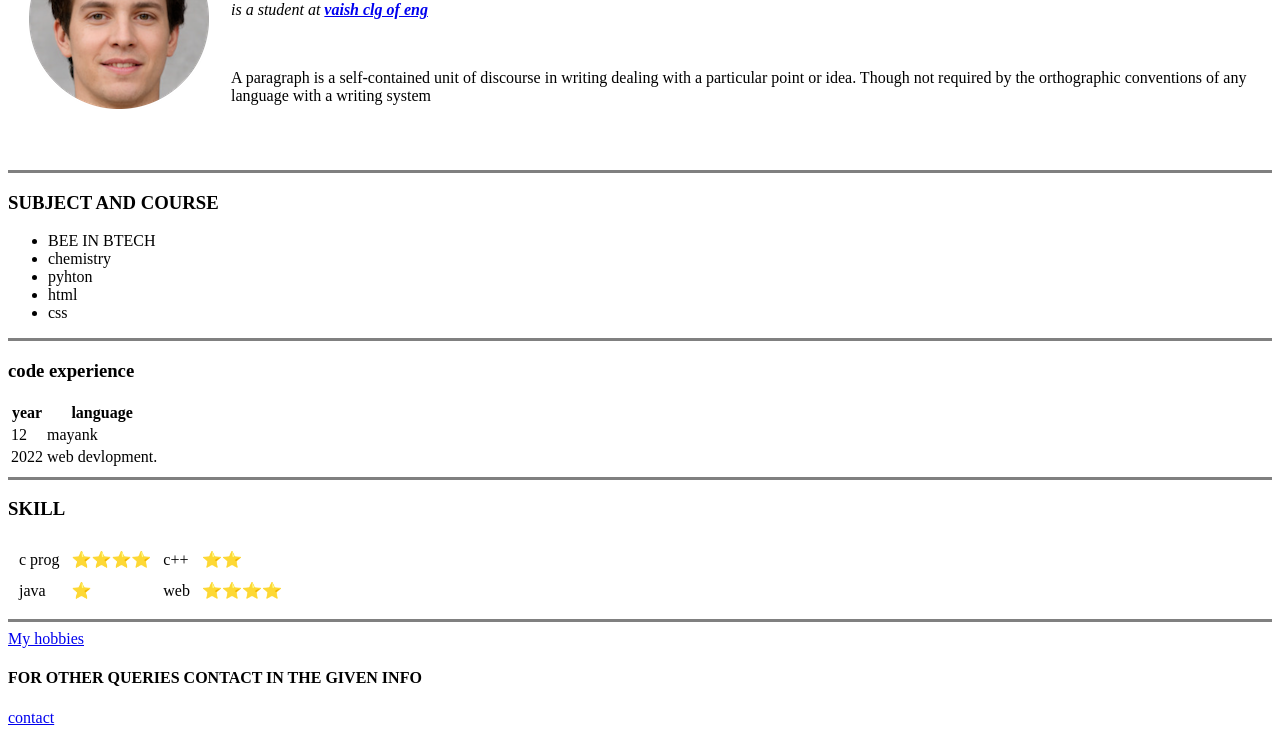
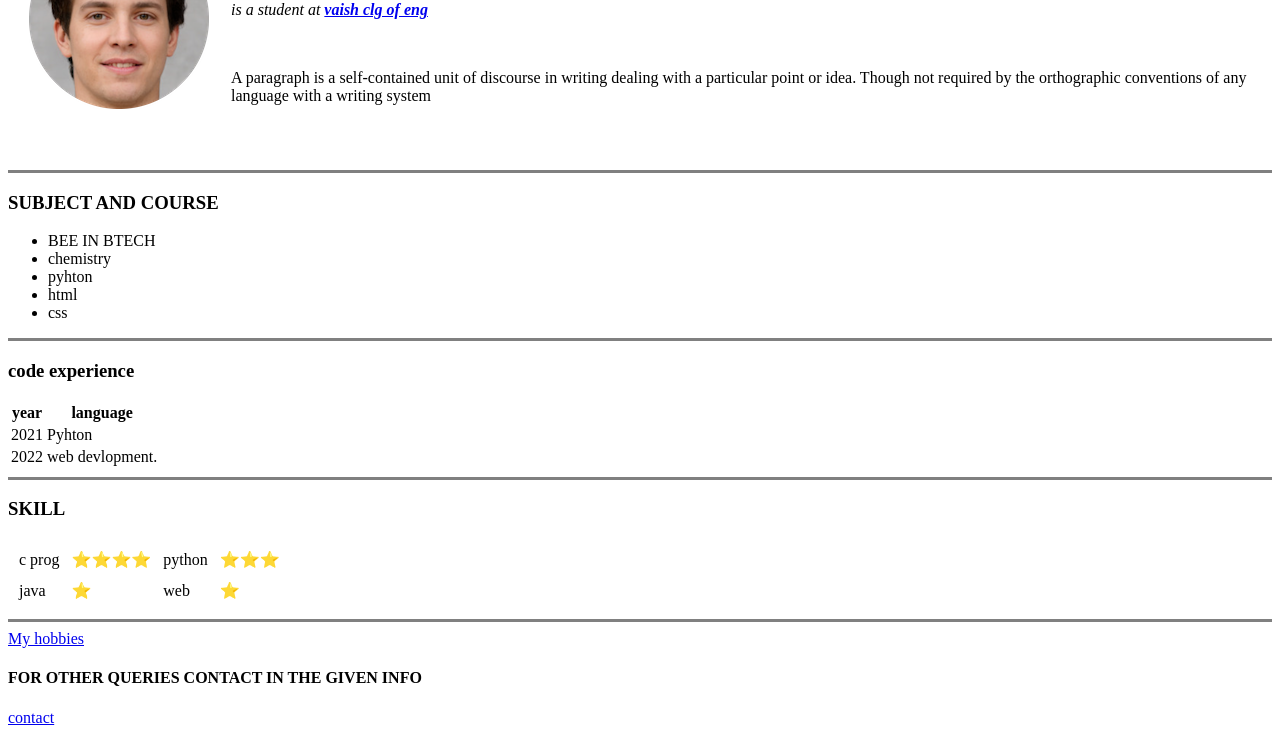
Before and after one commit to itsshivam01/cv, a plain HTML site: page index.html in a window 1280 px wide. Shown: the part 108-843 px from the top of the page. Drawn offline with Linux system fonts and the light colour scheme.

Commit message:
Update index.html

```diff
--- a/index.html
+++ b/index.html
@@ -35,8 +35,8 @@
          </thead>
 
          <tr>
-            <td>12</td>
-            <td>mayank</td>
+            <td>2021</td>
+            <td>Pyhton</td>
          </tr>
          <tr>
             <td>2022</td>
@@ -51,14 +51,14 @@
             <td>c prog</td>
             <td>⭐⭐⭐⭐</td>
 
-            <td>c++</td>
-            <td>⭐⭐</td>
+            <td>python</td>
+            <td>⭐⭐⭐</td>
          </tr>
          <tr>
             <td>java</td>
             <td>⭐</td>
             <td>web</td>
-            <td>⭐⭐⭐⭐</td>
+            <td>⭐</td>
          </tr>
 
       </Table>
```
